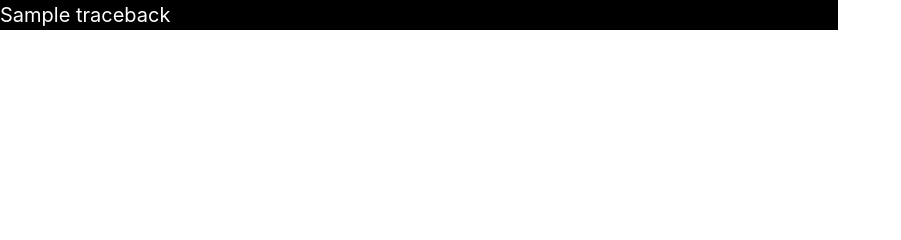
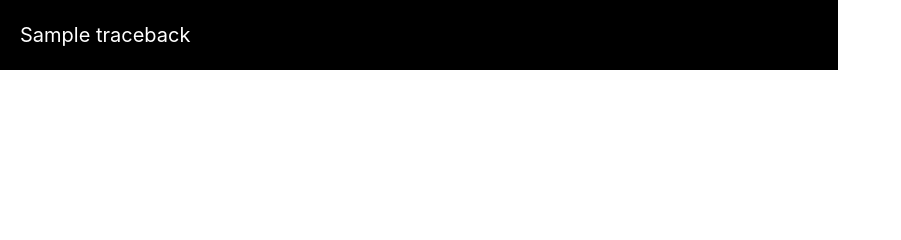
Before and after one commit to mkwiatek770/code-simple, a Django app: template codesimple/templates/exercise/exercise.html in a window 1280 px wide. Shown: the part 470-710 px from the top of the page, without its empty margins (0-901 px from the left). Run offline with Django 3.2, Linux system fonts and the light colour scheme; the template is opened without the code that fills it: most values are stand-ins (such as "Sample title", 1, 10 or a date in 2020); grey boxes marked "Sample" are stand-in pictures; some libraries are stand-ins or nearby versions.

Commit message:
Modified exercise.html to display Traceback in a better way. Added endpoint for exercise to communicate with frontend application

```diff
--- a/codesimple/api/urls.py
+++ b/codesimple/api/urls.py
@@ -6,4 +6,6 @@ urlpatterns = [
          views.add_comment, name="add_comment"),
     path("exercises/<int:exercise_id>/<rate_type>/",
          views.rate_exercise, name="rate_exercise"),
+    path("exercises/<int:exercise_id>/<int:user_id>",
+         views.CodeAPIView.as_view(), name="exercises_user"),
 ]
--- a/codesimple/templates/exercise/exercise.html
+++ b/codesimple/templates/exercise/exercise.html
@@ -138,12 +138,12 @@ Zadanie fibbonaci
 
                 {% if exercise_user.traceback %}
                     {% comment %} Traceback {% endcomment %}
-                        <div class="traceback" style="margin-left: 15px; font-size: 20px; color: white; background-color: black;">
+                        <div class="traceback" style="padding:20px; margin-left: 15px; font-size: 20px; color: white; background-color: black;">
                             {{ exercise_user.traceback }}
                         </div>
 
                 {% else %}
-                        <div class="traceback" style="display:none; font-size: 20px; color: white; background-color: black;">
+                        <div class="traceback" style="padding: 20px; margin-left:15px; display:none; font-size: 20px; color: white; background-color: black;">
                         </div>
                 {% endif %}
                 </div>
```
